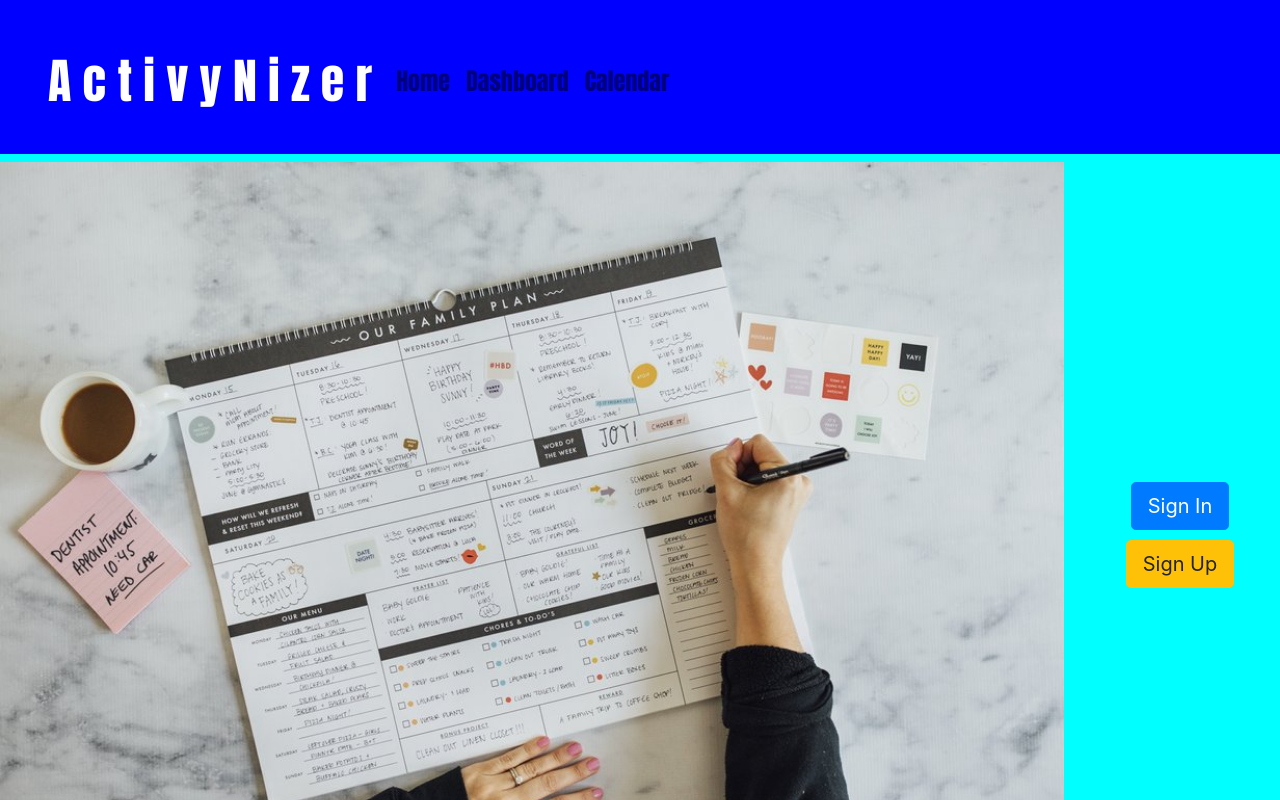
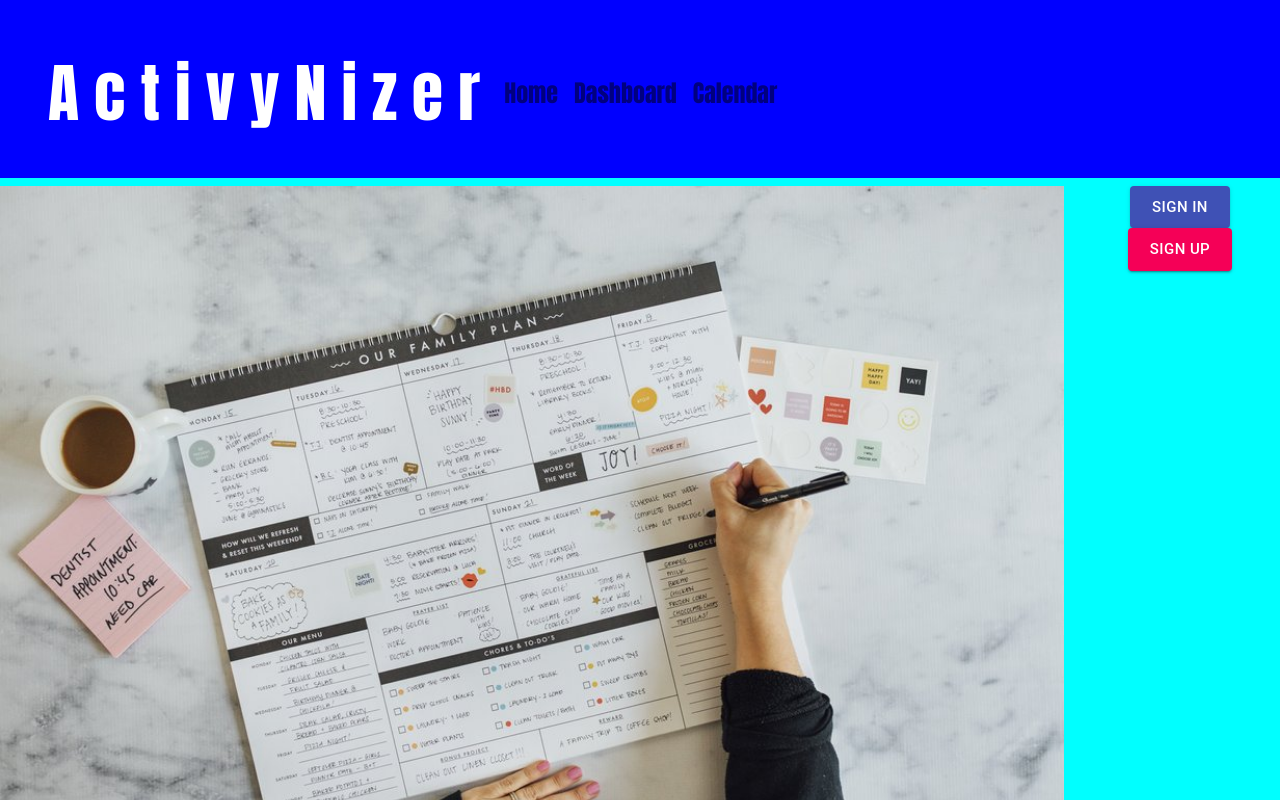
Before and after one commit to AmyBaguio/ACTIVYNIZER_Project3, a React (Create React App) app: page / in a window 1280 px wide. Shown: the top 800 px of the page. Built offline with nearby package versions, Linux system fonts and the light colour scheme.

Commit message:
fixed heroku build failed smd dded some styling

```diff
--- a/package.json
+++ b/package.json
@@ -4,6 +4,7 @@
   "private": true,
   "dependencies": {
     "@material-ui/core": "^4.11.3",
+    "@material/button": "^10.0.0",
     "@syncfusion/ej2-react-schedule": "^18.4.41",
     "@testing-library/jest-dom": "^5.11.9",
     "@testing-library/react": "^11.2.3",
--- a/src/components/Calendar.js
+++ b/src/components/Calendar.js
@@ -24,11 +24,12 @@ const ReactCalendar = () => {
     //       margin: "70px",
     //     }}
 
-        <Container flluid style={{
+        <Container fluid style={{
 
-          width: "100%",
+          width: "fit-content",
           height: "100%",
           display: "inline",
+          boxSizing: "content-box"
 
         }}>
           <Calendar onChange={onChange} value={date} />
--- a/src/components/Dashboard.js
+++ b/src/components/Dashboard.js
@@ -49,7 +49,7 @@ function Dashboard() {
       <h1>Dashboard</h1>
       </div>
       <div>
-      <Card  border="primary" style={{ width: "30rem", display: "inline"}}>
+      <Card  border="primary" style={{ width: "50rem",height: "40rem", display: "inline-block"}}>
         {calendarState.map((item) => (
           <ListGroup style={styles.event} variant="secondary">
             <ListGroup.Item>Todays Event: {item.happeningToday}</ListGroup.Item>
--- a/src/components/Home.js
+++ b/src/components/Home.js
@@ -1,5 +1,5 @@
 import React from "react";
-import { Button } from "react-bootstrap";
+import Button from "@material-ui/core/Button";
 import { makeStyles } from "@material-ui/core/styles";
 import Grid from "@material-ui/core/Grid";
 
@@ -13,17 +13,6 @@ const useStyles = makeStyles((theme) => ({
   img: {
     width: "100%",
     height: "100%",
-  },
-  button1: {
-    marginTop: "20rem",
-    margin: "5px",
-    textAlign: "center",
-    flexDirection: "center",
-  },
-  button2: {
-    margin: "5px",
-    textAlign: "center",
-    flexDirection: "center",
   },
 }));
 
@@ -42,12 +31,29 @@ export default function Home() {
         </Grid>
         <Grid item xs={2}>
           <div>
-            <Button className={classes.button1} variant="primary" size="lg">
+            <Button
+              variant="contained"
+              justifyContent="center"
+              size="large"
+              color="Primary"
+              position="relative"
+              styles={{
+                fontSize: 30,
+              }}
+            >
               Sign In
             </Button>
           </div>
           <div>
-            <Button className={classes.button2} variant="warning" size="lg">
+            <Button
+              variant="contained"
+              size="large"
+              color="Secondary"
+              position="relative"
+              styles={{
+                fontSize: 30,
+              }}
+            >
               Sign Up
             </Button>
           </div>
--- a/src/components/Navbar.js
+++ b/src/components/Navbar.js
@@ -6,18 +6,13 @@ const styles = {
     background: "blue",
     padding: "2rem",
     fontFamily: "Impact",
-    fontSize: "1rem",
-    margin: "0",
-
+     textAlign: "bottom",
+     fontSize: "1.5rem",
   },
   appName: {
-    fontSize: "3rem",
+    fontSize: "4rem",
     color: "white",
   },
-  sub: {
-    fontSize: "1.5rem",
-    color: "#f8f9fa",
-  }
 };
 
 function MyNavbar() {
@@ -29,7 +24,7 @@ function MyNavbar() {
         </Navbar.Brand>
         <Navbar.Toggle aria-controls="responsive-navbar-nav" />
         <Navbar.Collapse id="responsive-navbar-nav">
-          <Nav  style={styles.sub} className="mr-auto">
+          <Nav className="mr-auto">
             <Nav.Link href="/">Home</Nav.Link>
             <Nav.Link href="/dashboard">Dashboard</Nav.Link>
             <Nav.Link href="/calendar">Calendar</Nav.Link>
```
Also changed, not shown: 2 other files (tests, documents, lock files or other folders).
